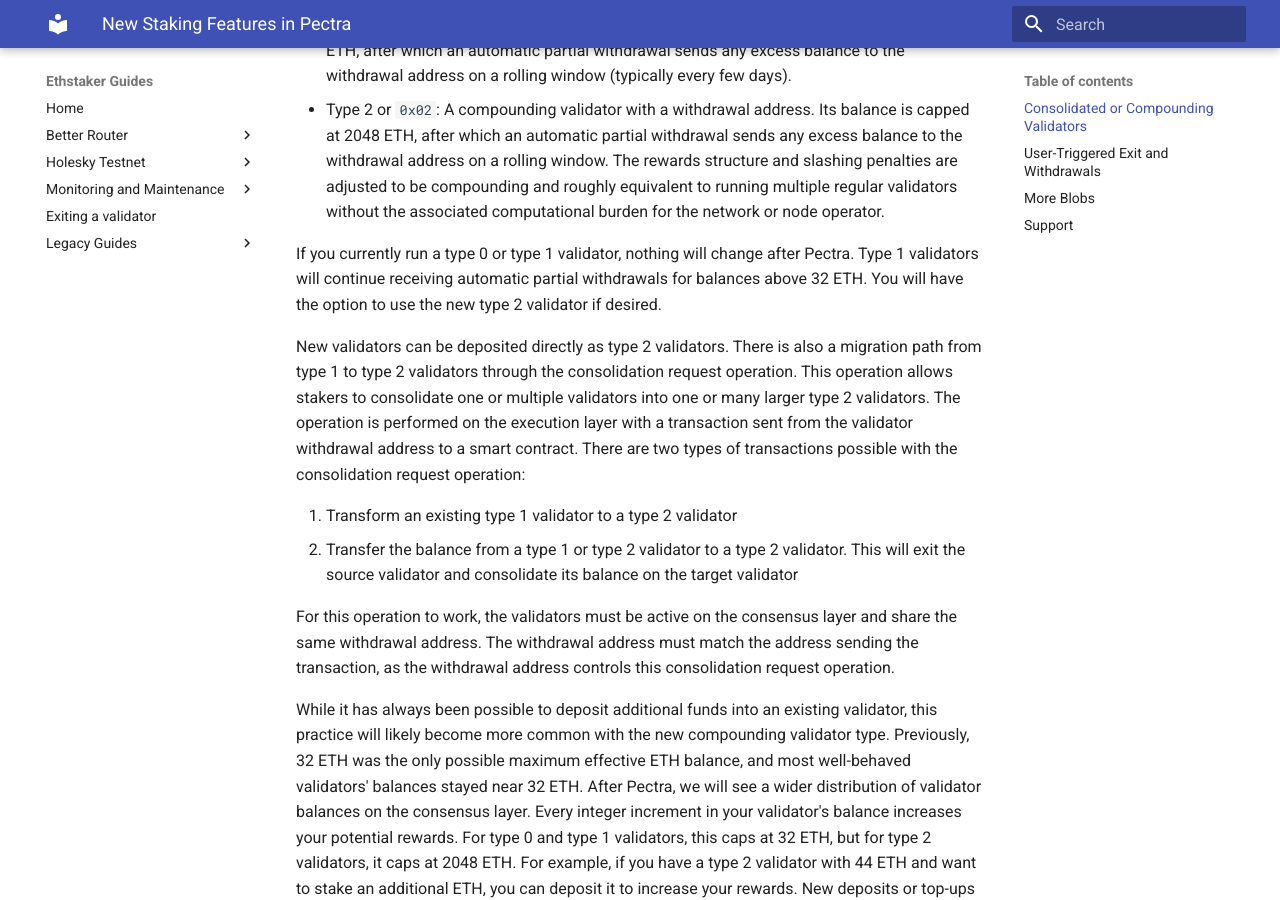
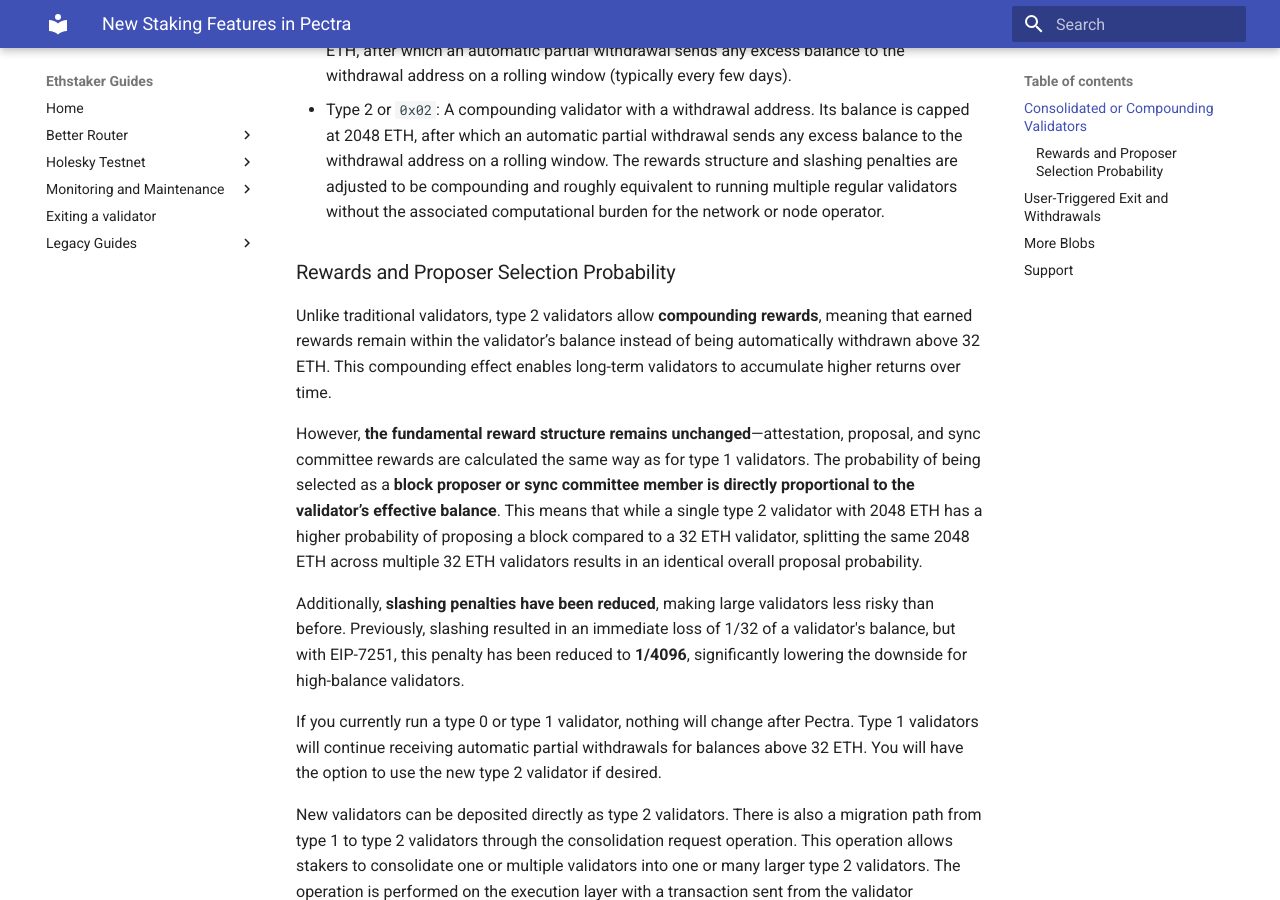
Before and after one commit to eth-educators/ethstaker-guides, an MkDocs documentation site: the page built from docs/pectra-features.md, in a window 1280 px wide and 900 px high, scrolled down 564 px. Built offline with MkDocs 1.6.1 and Material for MkDocs 9.7.7, drawn with Linux system fonts in a browser that asks for light colours.

Commit message:
feat: Add explanation for rewards and proposer selection probability (#127)

```diff
--- a/docs/pectra-features.md
+++ b/docs/pectra-features.md
@@ -9,6 +9,14 @@
 - Type 0 or `0x00`: A regular validator without a withdrawal address. It can also be called a *BLS* or *locked* validator. Its balance continues to increase until it is converted to a type 1 validator.
 - Type 1 or `0x01`: A regular validator with a withdrawal address. Its balance is capped at 32 ETH, after which an automatic partial withdrawal sends any excess balance to the withdrawal address on a rolling window (typically every few days).
 - Type 2 or `0x02`: A compounding validator with a withdrawal address. Its balance is capped at 2048 ETH, after which an automatic partial withdrawal sends any excess balance to the withdrawal address on a rolling window. The rewards structure and slashing penalties are adjusted to be compounding and roughly equivalent to running multiple regular validators without the associated computational burden for the network or node operator.
+
+### Rewards and Proposer Selection Probability
+
+Unlike traditional validators, type 2 validators allow **compounding rewards**, meaning that earned rewards remain within the validator’s balance instead of being automatically withdrawn above 32 ETH. This compounding effect enables long-term validators to accumulate higher returns over time.
+
+However, **the fundamental reward structure remains unchanged**—attestation, proposal, and sync committee rewards are calculated the same way as for type 1 validators. The probability of being selected as a **block proposer or sync committee member is directly proportional to the validator’s effective balance**. This means that while a single type 2 validator with 2048 ETH has a higher probability of proposing a block compared to a 32 ETH validator, splitting the same 2048 ETH across multiple 32 ETH validators results in an identical overall proposal probability.
+
+Additionally, **slashing penalties have been reduced**, making large validators less risky than before. Previously, slashing resulted in an immediate loss of 1/32 of a validator's balance, but with EIP-7251, this penalty has been reduced to **1/4096**, significantly lowering the downside for high-balance validators.
 
 If you currently run a type 0 or type 1 validator, nothing will change after Pectra. Type 1 validators will continue receiving automatic partial withdrawals for balances above 32 ETH. You will have the option to use the new type 2 validator if desired.
 
```
